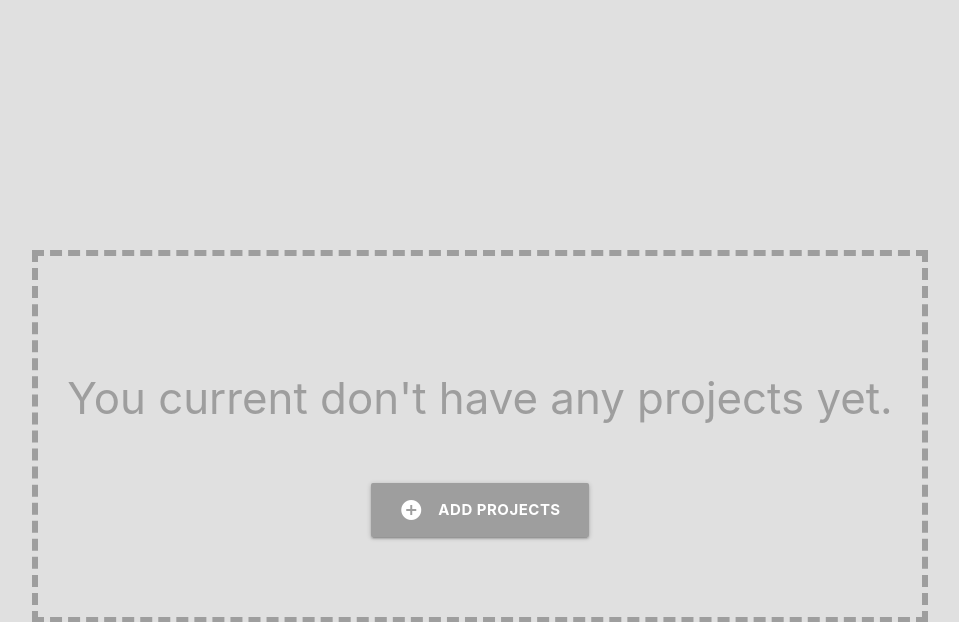
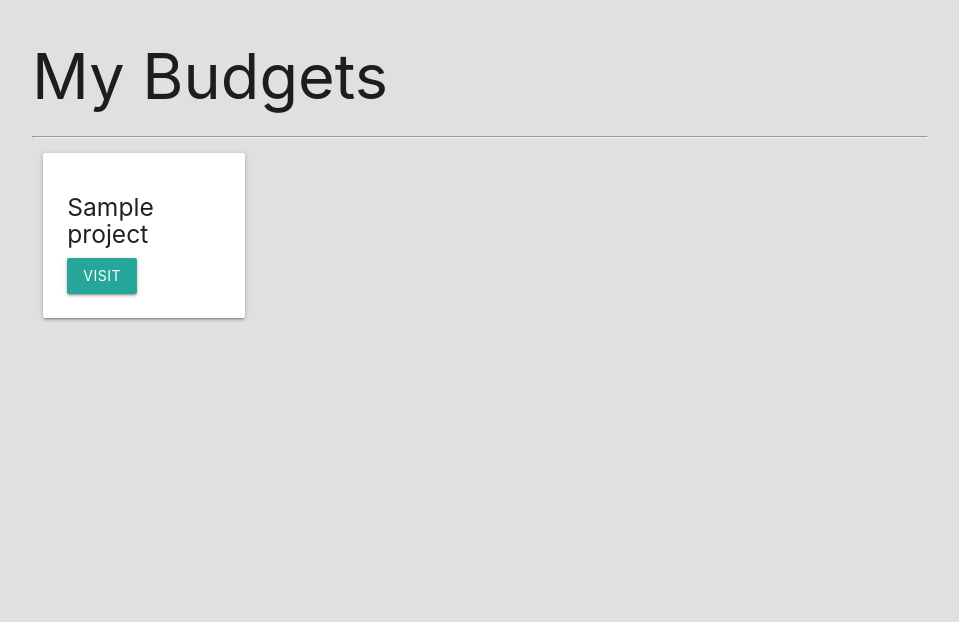
Before and after one commit to justinhuang159/BudgetingApp, a Django app: page / in a window 1280 px wide. Shown: the top 622 px of the page, without its empty margins (160-1119 px from the left). Run offline with Django 3.2, Linux system fonts and the light colour scheme; tables that the repository leaves empty hold one stand-in row (values such as "Sample post").

```diff
--- a/budgetProject/budget/models.py
+++ b/budgetProject/budget/models.py
@@ -11,6 +11,17 @@ class Project(models.Model):
         self.slug = slugify(self.name)
         super(Project, self). save(*args, **kwargs)
 
+    def budget_left(self):
+        expense_list = Expense.objects.filter(project=self)
+        total_expense_amount = 0
+        for expense in expense_list:
+            total_expense_amount += expense.amount
+        return self.budget - total_expense_amount
+
+    def total_transactions(self):
+        expense_list = Expense.objects.filter(project=self)
+        return(len(expense_list))
+
 class Category(models.Model):
     project = models.ForeignKey(Project, on_delete=models.CASCADE)
     name = models.CharField(max_length=50)
@@ -20,3 +31,6 @@ class Expense(models.Model):
     title = models.CharField(max_length=100)
     amount = models.DecimalField(max_digits=8, decimal_places=2)
     category = models.ForeignKey(Category, on_delete=models.CASCADE)
+
+    class Meta:
+        ordering = ('-amount', )
--- a/budgetProject/budget/static/css/styles.css
+++ b/budgetProject/budget/static/css/styles.css
@@ -64,3 +64,6 @@ form ul li.category {
 .section-expenses li:nth-child(even) .expense {
   background-color: #F2F2F2;
 }
+.section-expenses .close-icon:hover {
+  cursor: pointer;
+}
--- a/budgetProject/budget/templates/budget/project-list.html
+++ b/budgetProject/budget/templates/budget/project-list.html
@@ -3,6 +3,20 @@
 
 <div class="container">
 
+  <h1>
+    My Budgets
+  </h1>
+  <hr>
+
+  <div class="row">
+    {% for project in project_list %}
+    <div class="col s12 l3">
+      <div class="card-panel">
+        <h5>{{project.name}}</h5>
+        <a href="{% url 'detail' project.slug %}" class="btn">Visit</a>
+      </div>
+    </div>
+    {% empty %}
     <div class="noproject-wrapper center">
       <h3 class='grey-text'>You current don't have any projects yet.</h3>
       <a href="" class="btn-large grey">
@@ -10,6 +24,10 @@
         <span class="bold">Add Projects</span>
       </a>
     </div>
+    {% endfor %}
+  </div>
+
+
 
 </div>
 
--- a/budgetProject/budget/views.py
+++ b/budgetProject/budget/views.py
@@ -4,11 +4,13 @@ from .models import Project, Category, Expense
 from django.views.generic import CreateView
 from django.utils.text import slugify
 from .forms import ExpenseForm
+import json
 
 # Create your views here.
 
 def project_list(request):
-    return render(request, 'budget/project-list.html')
+    project_list = Project.objects.all()
+    return render(request, 'budget/project-list.html', {'project_list': project_list})
 
 def project_detail(request, project_slug):
     project = get_object_or_404(Project, slug=project_slug)
@@ -33,6 +35,12 @@ def project_detail(request, project_slug):
                 category=category
             ).save()
 
+    elif request.method == 'DELETE':
+        id = json.loads(request.body)['id']
+        expense = get_object_or_404(Expense, id=id)
+        expense.delete()
+        return HttpResponse('')
+
     return HttpResponseRedirect(project_slug)
 
 class ProjectCreateView(CreateView):
```
Also changed, not shown: budgetProject/budget/templates/budget/project-detail.html (+20 -3 lines), budgetProject/db.sqlite3. Lines whose indentation alone changed are shown as unchanged.
